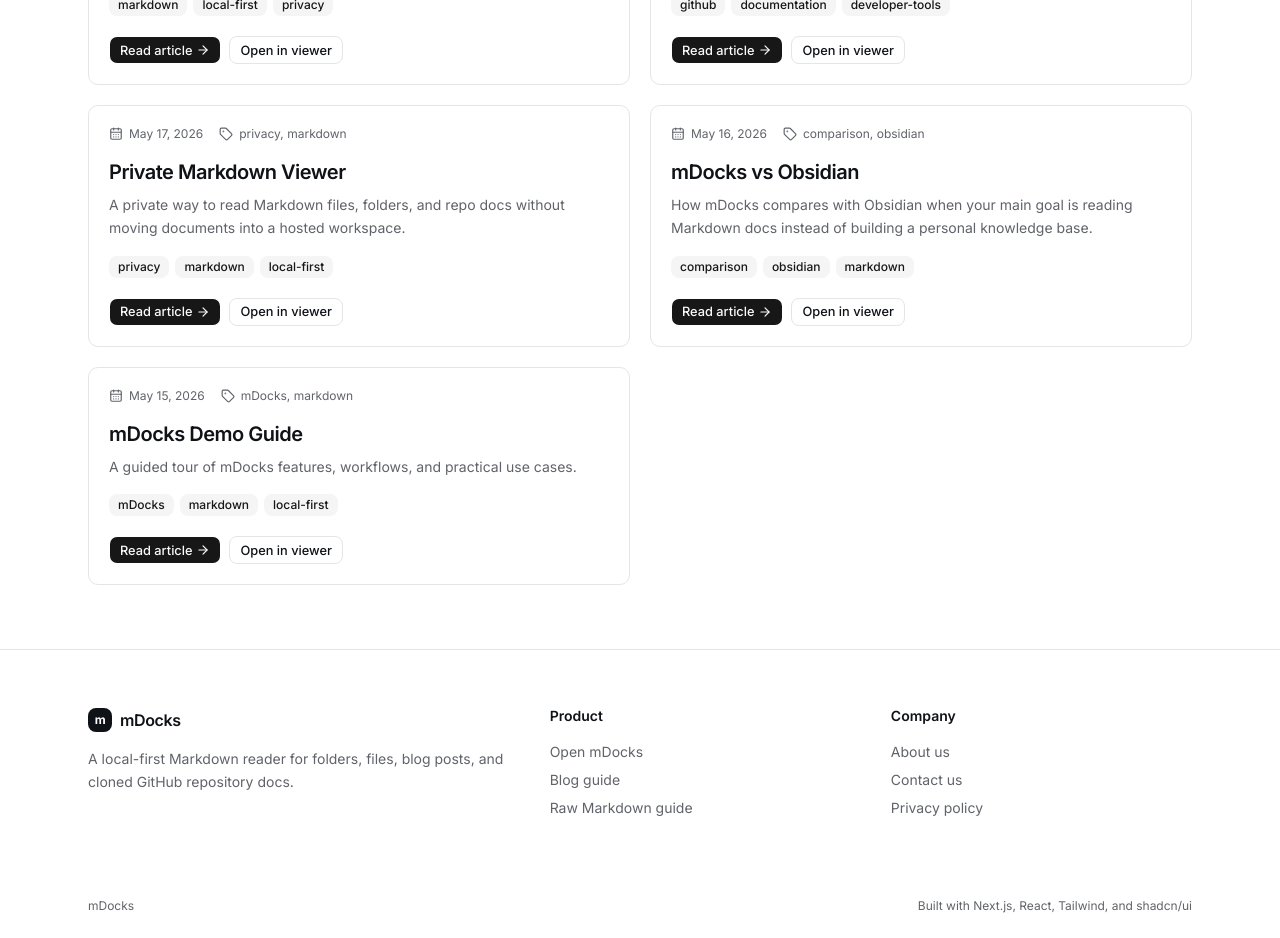
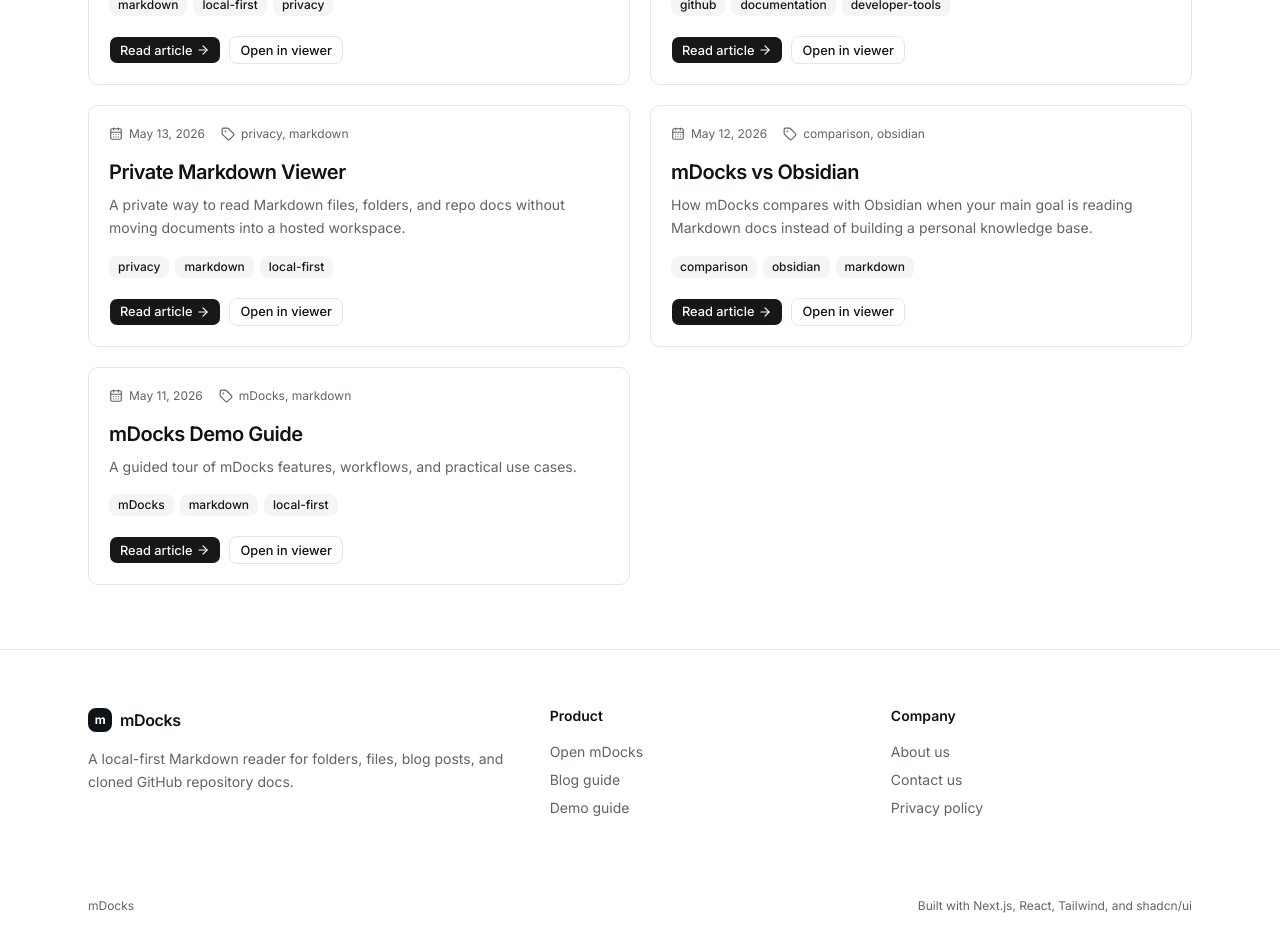
Before and after one commit to kundalik-dev/idocs, a Next.js app: page /blogs in a window 1280 px wide. Shown: the part 560-1498 px from the top of the page. Built offline with nearby package versions, Linux system fonts and the light colour scheme; no server answers.

Commit message:
fix: update version number to 0.1.1 in package.json

```diff
--- a/package.json
+++ b/package.json
@@ -1,6 +1,6 @@
 {
   "name": "05-nextjs-idocs",
-  "version": "0.1.0",
+  "version": "0.1.1",
   "private": true,
   "scripts": {
     "dev": "next dev",
--- a/public/blogs/compare-obsidian.md
+++ b/public/blogs/compare-obsidian.md
@@ -1,7 +1,7 @@
 ---
 title: "mDocks vs Obsidian"
 description: "How mDocks compares with Obsidian when your main goal is reading Markdown docs instead of building a personal knowledge base."
-date: "2026-05-16"
+date: "2026-05-12"
 author: "mDocks"
 tags: ["comparison", "obsidian", "markdown"]
 ---
--- a/public/blogs/github-repo-docs-browser.md
+++ b/public/blogs/github-repo-docs-browser.md
@@ -1,7 +1,7 @@
 ---
 title: "GitHub Repo Docs Browser"
 description: "Use mDocks to browse Markdown documentation from GitHub repositories through a local server."
-date: "2026-05-18"
+date: "2026-05-14"
 author: "mDocks"
 tags: ["github", "documentation", "developer-tools"]
 ---
--- a/public/blogs/index.json
+++ b/public/blogs/index.json
@@ -3,7 +3,7 @@
     "slug": "local-markdown-reader",
     "title": "Local Markdown Reader",
     "description": "How mDocks helps you open and read Markdown folders from your own machine without uploading files.",
-    "date": "2026-05-19",
+    "date": "2026-05-15",
     "author": "mDocks",
     "tags": ["markdown", "local-first", "privacy"],
     "file": "/blogs/local-markdown-reader.md"
@@ -12,7 +12,7 @@
     "slug": "github-repo-docs-browser",
     "title": "GitHub Repo Docs Browser",
     "description": "Use mDocks to browse Markdown documentation from GitHub repositories through a local server.",
-    "date": "2026-05-18",
+    "date": "2026-05-14",
     "author": "mDocks",
     "tags": ["github", "documentation", "developer-tools"],
     "file": "/blogs/github-repo-docs-browser.md"
@@ -21,7 +21,7 @@
     "slug": "private-markdown-viewer",
     "title": "Private Markdown Viewer",
     "description": "A private way to read Markdown files, folders, and repo docs without moving documents into a hosted workspace.",
-    "date": "2026-05-17",
+    "date": "2026-05-13",
     "author": "mDocks",
     "tags": ["privacy", "markdown", "local-first"],
     "file": "/blogs/private-markdown-viewer.md"
@@ -30,7 +30,7 @@
     "slug": "compare-obsidian",
     "title": "mDocks vs Obsidian",
     "description": "How mDocks compares with Obsidian when your main goal is reading Markdown docs instead of building a personal knowledge base.",
-    "date": "2026-05-16",
+    "date": "2026-05-12",
     "author": "mDocks",
     "tags": ["comparison", "obsidian", "markdown"],
     "file": "/blogs/compare-obsidian.md"
@@ -39,7 +39,7 @@
     "slug": "mdocks-info",
     "title": "mDocks Demo Guide",
     "description": "A guided tour of mDocks features, workflows, and practical use cases.",
-    "date": "2026-05-15",
+    "date": "2026-05-11",
     "author": "mDocks",
     "tags": ["mDocks", "markdown", "local-first"],
     "file": "/blogs/mdocks-info.md"
--- a/public/blogs/local-markdown-reader.md
+++ b/public/blogs/local-markdown-reader.md
@@ -1,7 +1,7 @@
 ---
 title: "Local Markdown Reader"
 description: "How mDocks helps you open and read Markdown folders from your own machine without uploading files."
-date: "2026-05-19"
+date: "2026-05-15"
 author: "mDocks"
 tags: ["markdown", "local-first", "privacy"]
 ---
--- a/public/blogs/mdocks-info.md
+++ b/public/blogs/mdocks-info.md
@@ -1,7 +1,7 @@
 ---
 title: mDocks Demo Guide
 description: A guided tour of mDocks features, workflows, and practical use cases
-date: 2026-05-15
+date: 2026-05-11
 author: mDocks
 tags: [mDocks, markdown, local-first]
 ---
--- a/public/blogs/private-markdown-viewer.md
+++ b/public/blogs/private-markdown-viewer.md
@@ -1,7 +1,7 @@
 ---
 title: "Private Markdown Viewer"
 description: "A private way to read Markdown files, folders, and repo docs without moving documents into a hosted workspace."
-date: "2026-05-17"
+date: "2026-05-13"
 author: "mDocks"
 tags: ["privacy", "markdown", "local-first"]
 ---
--- a/src/app/blogs/page.tsx
+++ b/src/app/blogs/page.tsx
@@ -150,9 +150,9 @@
               >
                 Blog guide
               </Link>
-              <a href="/blogs/mdocks-info.md" className="hover:text-foreground">
-                Raw Markdown guide
-              </a>
+              <Link href="/blogs/mdocks-info" className="hover:text-foreground">
+                Demo guide
+              </Link>
             </nav>
           </div>
 
--- a/src/app/page.tsx
+++ b/src/app/page.tsx
@@ -424,9 +424,9 @@
                 <Link href="/blogs" className="hover:text-foreground">
                   Blog
                 </Link>
-                <a href="/blogs/mdocks-info.md" className="hover:text-foreground">
-                  Raw Markdown guide
-                </a>
+                <Link href="/blogs/mdocks-info" className="hover:text-foreground">
+                  Demo guide
+                </Link>
               </nav>
             </div>
 
```
Also changed, not shown: 1 other file (tests, documents, lock files or other folders).
